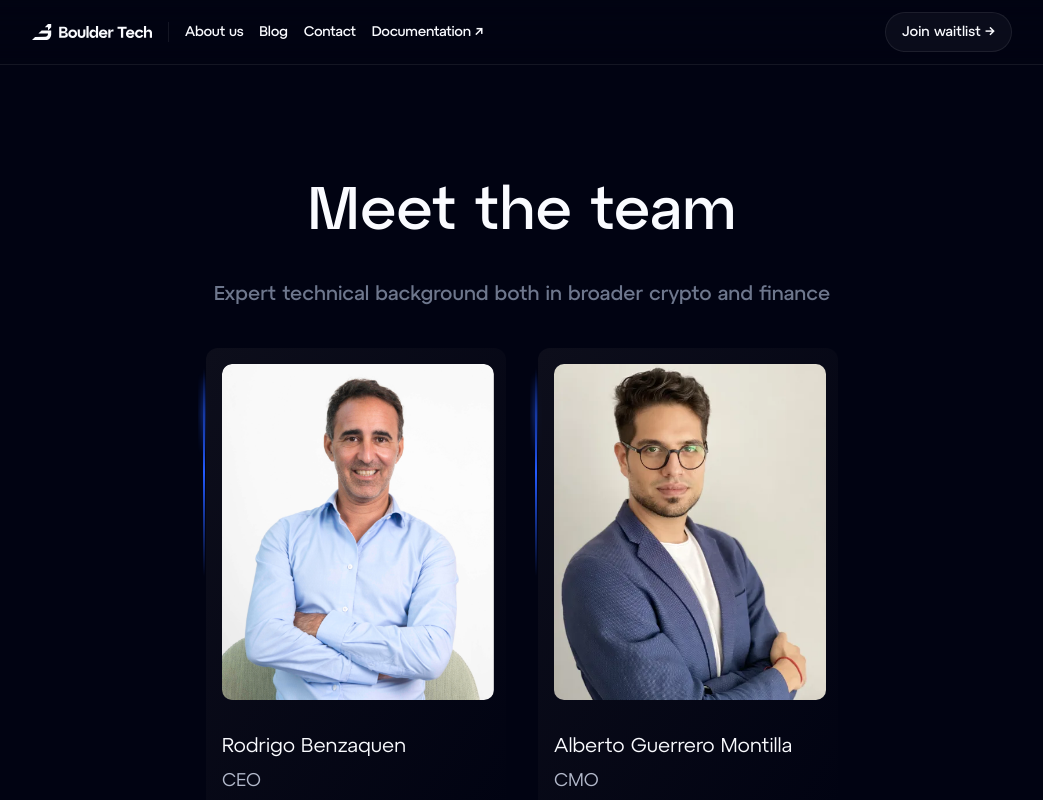
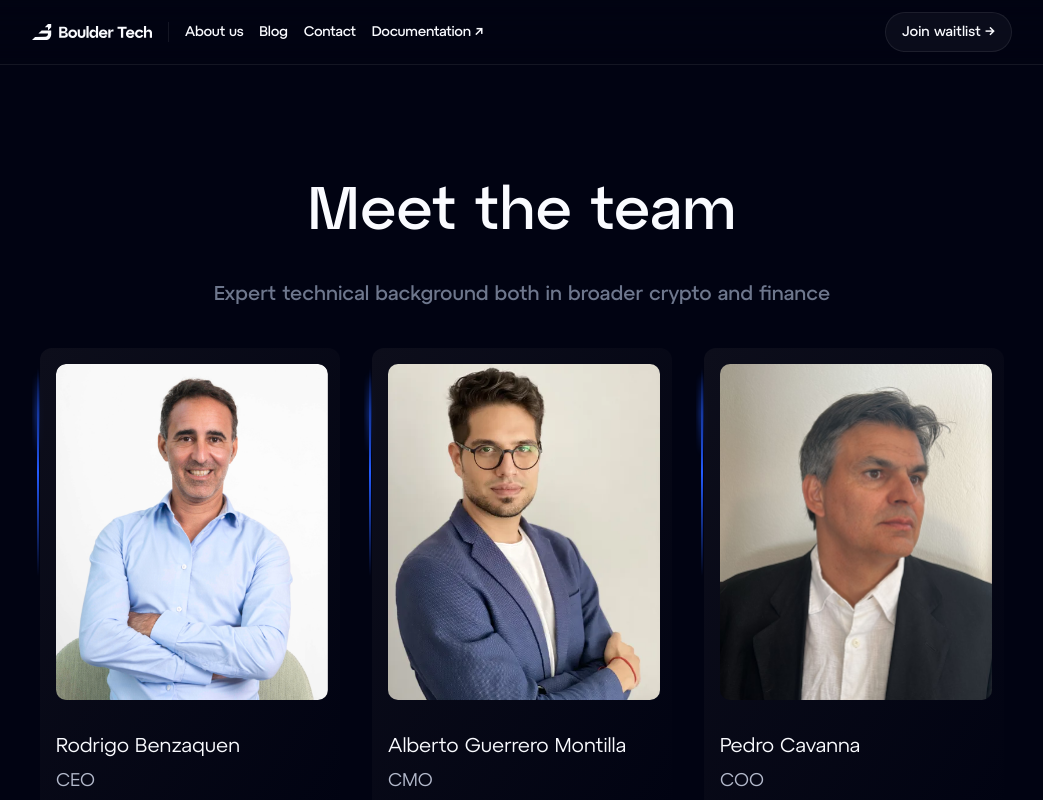
Before and after one commit to boulder-tech/Landing, a Next.js app: page /about in a window 1280 px wide. Shown: the top 800 px of the page, without its empty margins (118-1161 px from the left). Built offline with nearby package versions, Linux system fonts and the light colour scheme.

Commit message:
move Pedro C. from Our Advisors to Meet the team

```diff
--- a/src/components/sections/advisors.tsx
+++ b/src/components/sections/advisors.tsx
@@ -11,7 +11,6 @@ const Advisors = () => {
             <div className="flex flex-wrap justify-center gap-8">
                 <PersonCard name="Sebastián López Sansón" imageRoute="/assets/team/sebastian.png" fact1="Co-founder" fact1col="@SyLS" fact2="Leading tech business" fact2col="lawyer & advisor"/>
                 <PersonCard name="Ariel Schapira" imageRoute="/assets/team/ariel.png" fact1="Industrial Engineer & businessman with a" fact1col="long professional career" fact2="Key Executive leading" fact2col="Telecommunications, Energy & Insurance companies"/>
-                <PersonCard name="Pedro Cavanna" imageRoute="/assets/team/pedro.png" fact1="Investor/Developer in" fact1col="Real Estate, Finance & Software Companies" fact2="Key Executive" fact2col="Pharmaceutical Industry"/>
             </div>
         </div>
     );
--- a/src/components/sections/meetTheTeam-section.tsx
+++ b/src/components/sections/meetTheTeam-section.tsx
@@ -34,6 +34,15 @@ const MeetTheTeam = () => {
           fact3="Head of Growth"
           fact3col="SenseiNode"
         />
+        <PersonCard
+          name="Pedro Cavanna"
+          role="COO"
+          imageRoute="/assets/team/pedro.png"
+          fact1="Investor/Developer in"
+          fact1col="Real Estate, Finance & Software Companies"
+          fact2="Key Executive"
+          fact2col="Pharmaceutical Industry"
+        />
       </div>
     </div>
   );
```
